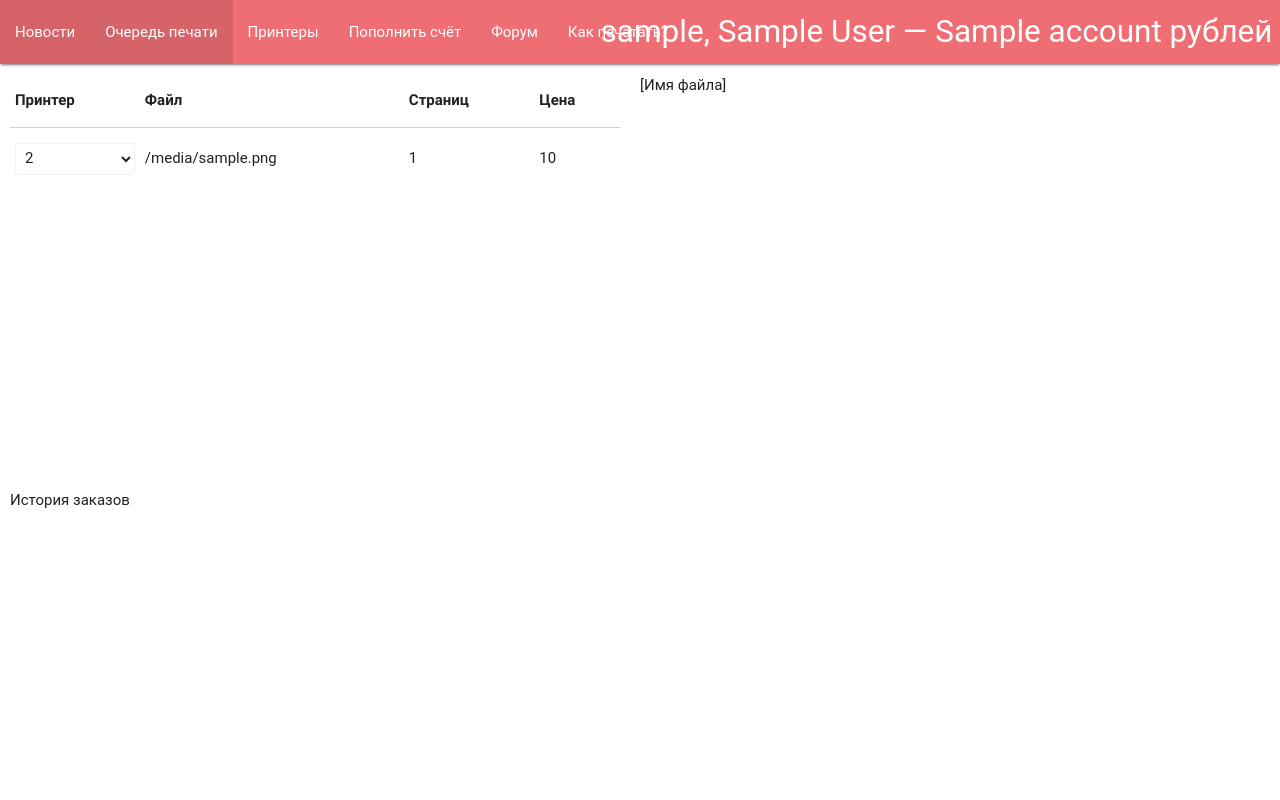
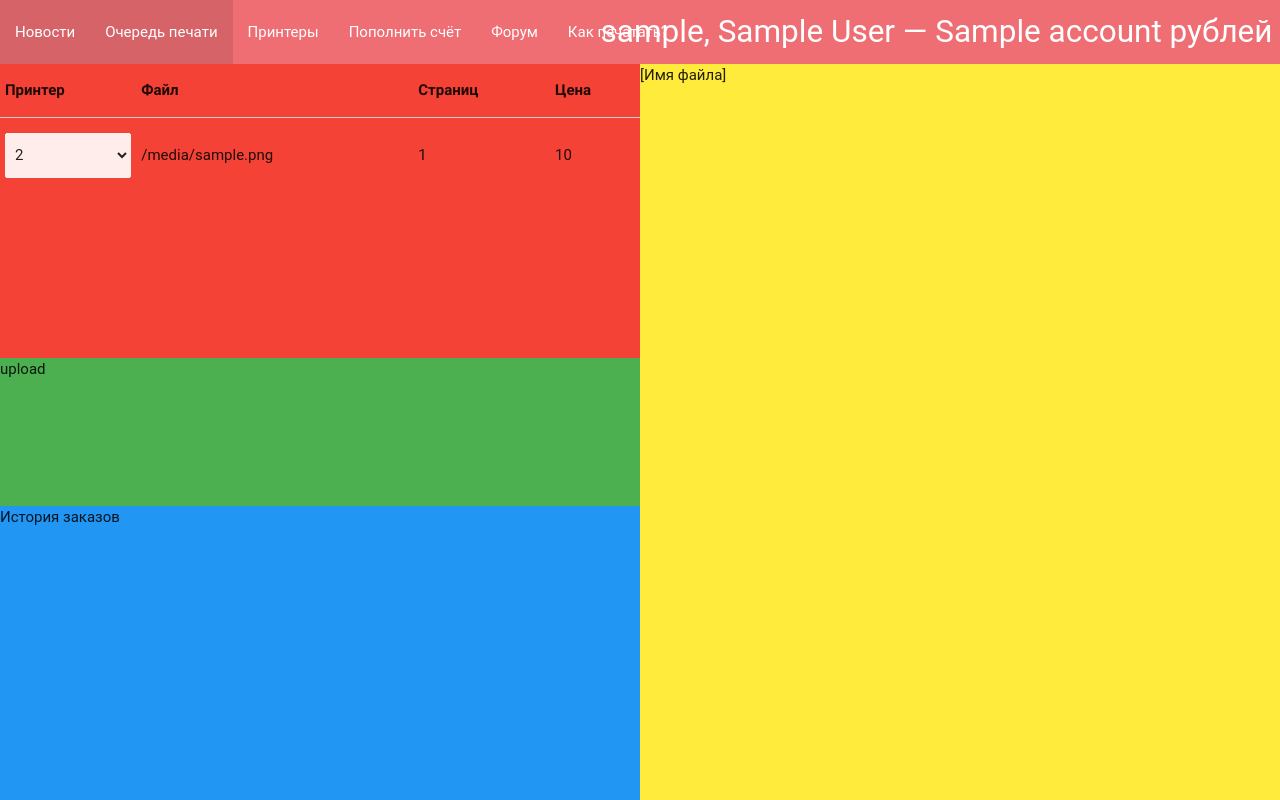
Before and after one commit to dima74/phystech-print, a Flask app: page / in a window 1280 px wide. Run offline with Flask 2, Linux system fonts and the light colour scheme; a database or web service that is not in the repository returns one stand-in record (values such as "Sample title"); data that the repository does not hold is empty; some libraries are stand-ins or nearby versions; some web fonts are replaced.

Commit message:
CSS Grid Layout!

```diff
--- /dev/null
+++ b/static/colors.css
@@ -0,0 +1,23 @@
+.red {
+    background: red;
+}
+
+.green {
+    background: green;
+}
+
+.blue {
+    background: blue;
+}
+
+.yellow {
+    background: yellow;
+}
+
+.cyan {
+    background: cyan;
+}
+
+.magenta {
+    background: magenta;
+}
--- a/static/styles.css
+++ b/static/styles.css
@@ -1,44 +1,38 @@
 html, body {
     height: 100%;
+    width: 100%;
 }
 
 body {
-    /* чтобы #main расширился до конца страницы */
     display: flex;
     flex-direction: column;
 }
 
-#main {
-    /* чтобы #main расширился до конца страницы */
-    flex-grow: 1;
-    /* чтобы #left и #right разделили #main на два столбца */
-    display: flex;
-}
-
-#left {
-    /* чтобы #left и #right разделили #main на два столбика */
-    flex: 0 1 50%;
-    overflow-y: auto;
-    /* чтобы #currentOrders и #historyOrders разделили #left на две строчки */
-    display: flex;
-    flex-direction: column;
-
-}
-
-#right {
-    /* чтобы #left и #right разделили #main на два столбика */
-    flex: 0 1 50%;
-}
-
-#currentOrders, #historyOrders {
-    /* чтобы #currentOrders и #historyOrders разделили #left на две строчки */
+#main-container {
+    display: grid;
+    grid-template-rows: 40% 20% 40%;
+    grid-template-columns: 50% 50%;
+    height: 700px;
     flex-grow: 1;
 }
 
-.area {
-    margin: 10px;
+#tasksCurrent {
+    grid-row: 1;
+    grid-column: 1;
+    overflow-y: auto;
 }
 
-select {
-    height: auto;
+#formUpload {
+    grid-row: 2;
+    grid-column: 1;
 }
+
+#tasksHistory {
+    grid-row: 3;
+    grid-column: 1;
+}
+
+#printPreview {
+    grid-row: 1 / 4;
+    grid-column: 2;
+}
--- a/templates/index.html
+++ b/templates/index.html
@@ -5,14 +5,14 @@
     <title>Физтех.Печать</title>
     <link href="https://fonts.googleapis.com/icon?family=Material+Icons" rel="stylesheet">
     <link rel="stylesheet" href="https://cdnjs.cloudflare.com/ajax/libs/materialize/0.97.8/css/materialize.css">
+    <meta name="viewport" content="width=device-width, initial-scale=1.0"/>
     <link rel="stylesheet" href="/static/styles.css">
-    <meta name="viewport" content="width=device-width, initial-scale=1.0"/>
+    <link rel="stylesheet" href="/static/colors.css">
 </head>
 <body>
 
 <nav>
     <div class="nav-wrapper">
-        {#        <a href="/" class="brand-logo right">Физтех.Печать</a>#}
         <ul id="nav-mobile" class="left hide-on-med-and-down">
             <li><a href="/">Новости</a></li>
             <li class="active"><a href="/">Очередь печати</a></li>
@@ -25,11 +25,8 @@
     </div>
 </nav>
 
-
-<div id="main" {#style="background: orange;"#}>
-    <div id="left" {#style="background: green;"#}>
-        <div id="currentOrders" class="area" {#style="background: red;"#}>
-
+<div id="main-container" class="cyan">
+    <div id="tasksCurrent" class="red">
         <table>
             <thead>
             <tr>
@@ -67,12 +64,23 @@
             {% endfor %}
             </tbody>
         </table>
+    </div>
 
+    <div id="formUpload" class="green">upload</div>
+
+    <div id="tasksHistory" class="blue">История заказов</div>
+
+    <div id="printPreview" class="yellow">[Имя файла]</div>
 </div>
-        <div id="historyOrders" class="area" {#style="background: yellow;"#}>История заказов</div>
+
+{#<div id="main-container" #}{#style="background: orange;"#}{#>
+    <div id="right-container" #}{#style="background: green;"#}{#>
+        <div id="tasksCurrent" class="area" #}{#style="background: red;"#}{#>
         </div>
-    <div id="right" class="area" {#style="background: cyan;"#}>[Имя файла]</div>
+        <div id="tasksHistory" class="area" #}{#style="background: yellow;"#}{#>История заказов</div>
     </div>
+    <div id="left-container" class="area" #}{#style="background: cyan;"#}{#>[Имя файла]</div>
+</div>#}
 
 <script src="https://code.jquery.com/jquery-3.1.1.js"></script>
 <script src="https://cdnjs.cloudflare.com/ajax/libs/materialize/0.97.8/js/materialize.js"></script>
```
Lines whose indentation alone changed are shown as unchanged.
